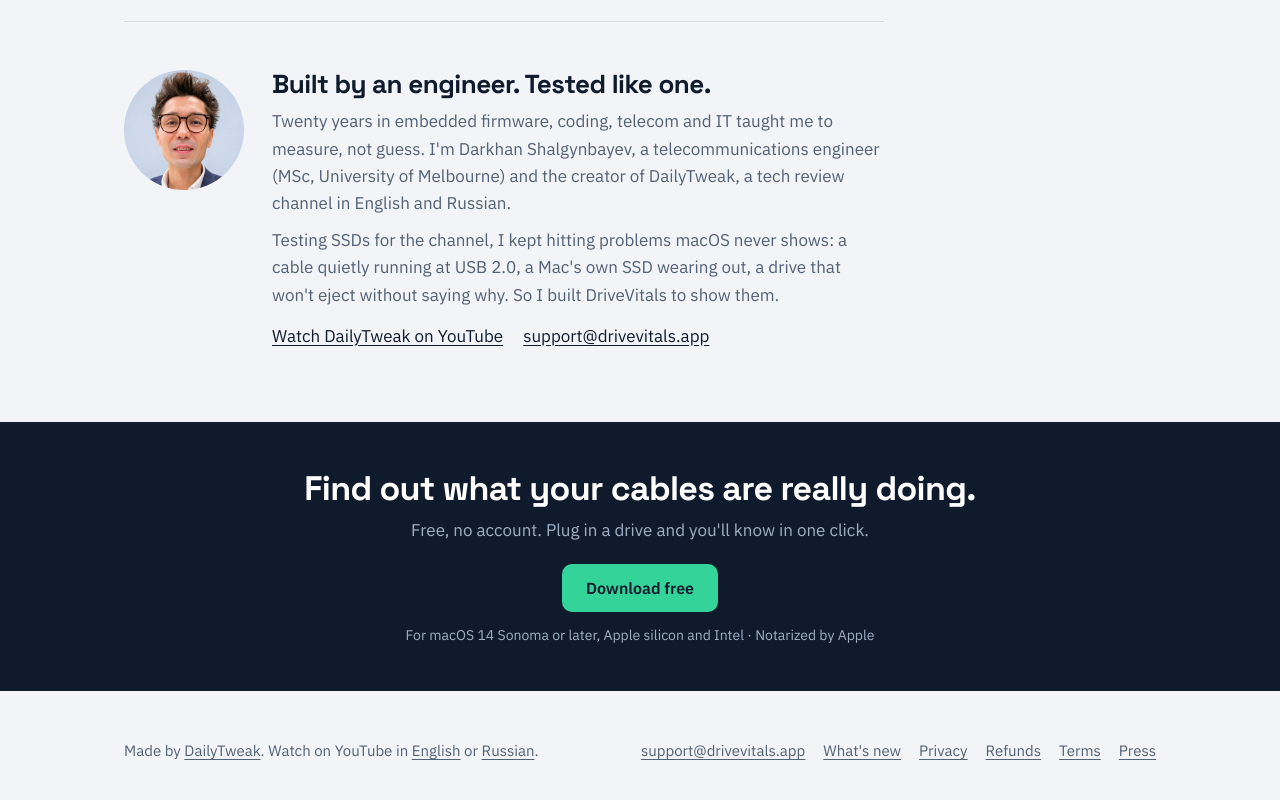
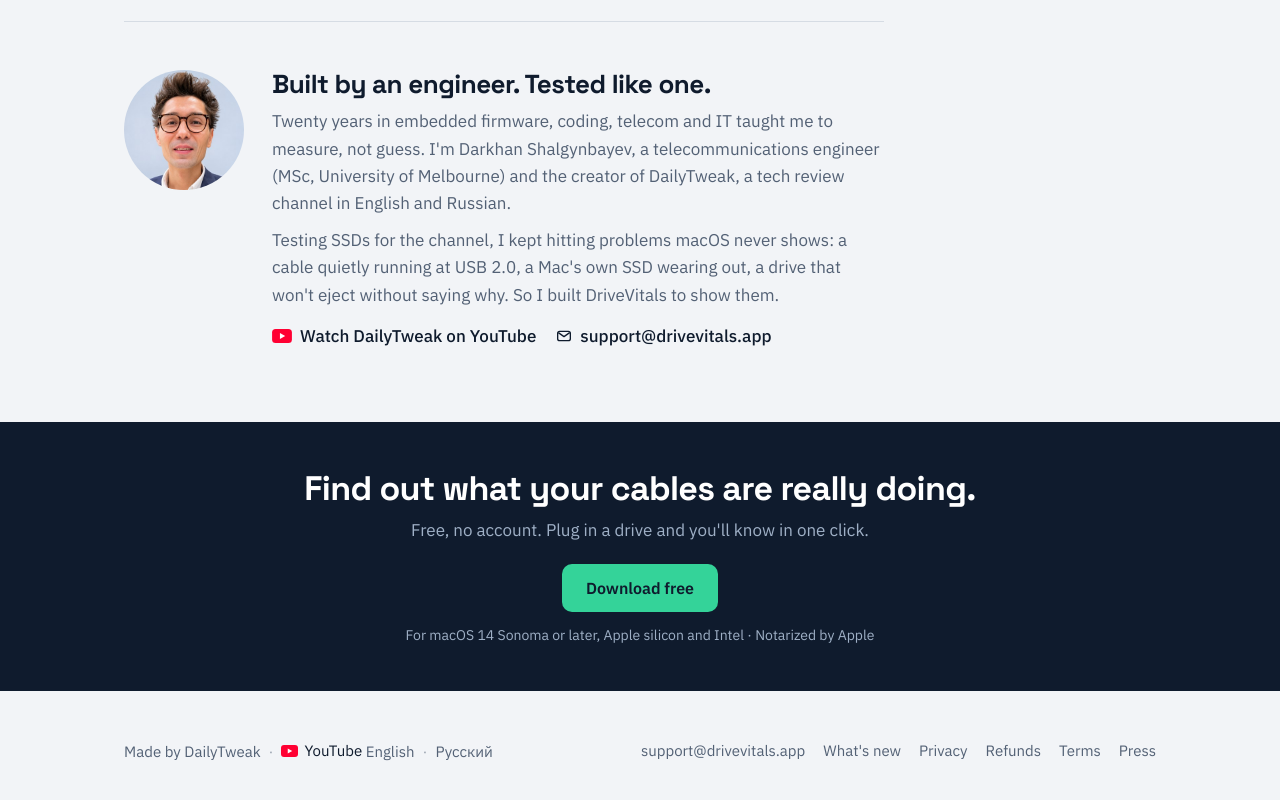
Before and after one commit to procuthq/drivevitals, a plain HTML site: page index.html in a window 1280 px wide. Shown: the part 3909-4709 px from the top of the page. Drawn offline with Linux system fonts and the light colour scheme.

Commit message:
Maker and footer links with icons, no underlines, matching the DailyTweak hub

```diff
--- a/index.html
+++ b/index.html
@@ -18,7 +18,7 @@
 <link rel="icon" href="assets/favicon.png?v=2">
 <link rel="apple-touch-icon" href="assets/apple-touch-icon.png?v=2">
 <link rel="preload" href="fonts/space-grotesk-latin-700-normal.woff2" as="font" type="font/woff2" crossorigin>
-<link rel="stylesheet" href="style.css?v=4">
+<link rel="stylesheet" href="style.css?v=6">
 <script type="application/ld+json">{"@context": "https://schema.org", "@type": "SoftwareApplication", "name": "DriveVitals", "applicationCategory": "UtilitiesApplication", "operatingSystem": "macOS 14 or later", "url": "https://drivevitals.app/", "downloadUrl": "https://github.com/procuthq/drivevitals/releases/latest/download/DriveVitals.dmg", "image": "https://drivevitals.app/assets/icon.png", "description": "Menu bar app that shows the real speed of every drive, SD card and cable, plus the health of your Mac's internal SSD.", "offers": [{"@type": "Offer", "name": "DriveVitals", "price": "0", "priceCurrency": "USD"}, {"@type": "Offer", "name": "DriveVitals Pro", "price": "7.99", "priceCurrency": "USD"}], "publisher": {"@type": "Organization", "name": "DailyTweak", "url": "https://dailytweak.com/"}}</script>
 </head>
 <body>
@@ -211,7 +211,7 @@
           <h2>Built by an engineer. Tested like one.</h2>
           <p>Twenty years in embedded firmware, coding, telecom and IT taught me to measure, not guess. I'm Darkhan Shalgynbayev, a telecommunications engineer (MSc, University of Melbourne) and the creator of DailyTweak, a tech review channel in English and Russian.</p>
           <p>Testing SSDs for the channel, I kept hitting problems macOS never shows: a cable quietly running at USB 2.0, a Mac's own SSD wearing out, a drive that won't eject without saying why. So I built DriveVitals to show them.</p>
-          <p class="links"><a href="https://www.youtube.com/@DailyTweak">Watch DailyTweak on YouTube</a><a href="mailto:support@drivevitals.app">support@drivevitals.app</a></p>
+          <p class="links"><a href="https://www.youtube.com/@DailyTweak" data-goatcounter-click="maker-youtube" data-goatcounter-title="Watch DailyTweak on YouTube"><svg width="20" height="14" viewBox="0 0 34 24" aria-hidden="true"><rect width="34" height="24" rx="6" fill="#FF0033"/><path d="M13.5 7v10l9-5z" fill="#fff"/></svg>Watch DailyTweak on YouTube</a><a href="mailto:support@drivevitals.app" data-goatcounter-click="maker-email" data-goatcounter-title="Email support"><svg width="16" height="16" viewBox="0 0 24 24" aria-hidden="true"><rect x="2.5" y="5" width="19" height="14" rx="3" fill="none" stroke="currentColor" stroke-width="2"/><path d="M3.5 7l8.5 6 8.5-6" fill="none" stroke="currentColor" stroke-width="2" stroke-linejoin="round"/></svg>support@drivevitals.app</a></p>
         </div>
       </div>
     </div>
@@ -231,7 +231,7 @@
 
 <footer class="site-footer">
   <div class="wrap">
-    <p>Made by <a href="https://dailytweak.com">DailyTweak</a>. Watch on YouTube in <a href="https://www.youtube.com/@DailyTweak">English</a> or <a href="https://www.youtube.com/@DailyTweakRus">Russian</a>.</p>
+    <p>Made by <a href="https://dailytweak.com">DailyTweak</a><span class="sep">·</span><span class="yt"><svg width="17" height="12" viewBox="0 0 34 24" aria-hidden="true"><rect width="34" height="24" rx="6" fill="#FF0033"/><path d="M13.5 7v10l9-5z" fill="#fff"/></svg>YouTube</span> <a href="https://www.youtube.com/@DailyTweak">English</a><span class="sep">·</span><a href="https://www.youtube.com/@DailyTweakRus" lang="ru">Русский</a></p>
     <nav>
       <a href="mailto:support@drivevitals.app">support@drivevitals.app</a>
       <a href="changelog.html">What's new</a>
--- a/style.css
+++ b/style.css
@@ -230,3 +230,14 @@ kbd { font: 500 14px var(--mono); background: var(--surface); border: 1px solid
 
 /* quiet buttons keep ink colour, also after being clicked */
 .btn.btn-quiet, .btn.btn-quiet:visited, .btn.btn-quiet:hover { color: var(--ink); }
+
+/* Maker links: icon + label, like the DailyTweak hub footer, no underline */
+.maker-card .links a { display: inline-flex; align-items: center; gap: 8px; text-decoration: none; color: var(--ink); font-weight: 500; }
+.maker-card .links a svg { flex: none; }
+.maker-card .links a:hover { color: var(--blue); }
+
+/* Footer links: no underline, like Apple's footer and the DailyTweak hub; underline only on hover */
+.site-footer a { text-decoration: none; }
+.site-footer a:hover { color: var(--ink); text-decoration: underline; }
+.site-footer .sep { margin: 0 8px; opacity: .5; }
+.site-footer .yt { display: inline-flex; align-items: center; gap: 6px; color: var(--ink); }
```
Also changed, not shown: beta-ru.html (+1 -1 lines), beta.html (+1 -1 lines), changelog.html (+1 -1 lines), ntfs.html (+1 -1 lines), press.html (+1 -1 lines), privacy.html (+1 -1 lines), refunds.html (+1 -1 lines), terms.html (+1 -1 lines), thanks.html (+1 -1 lines).
